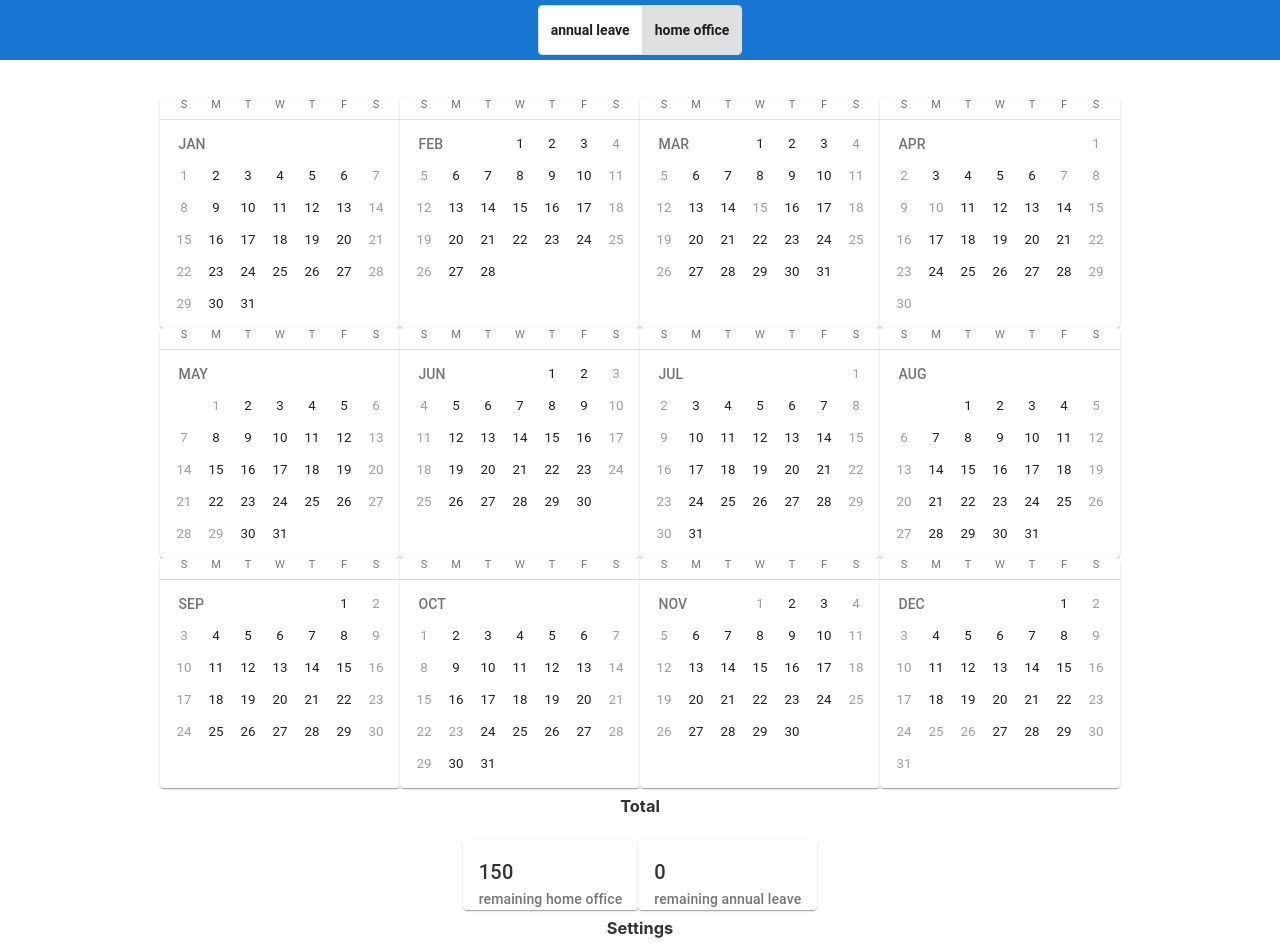
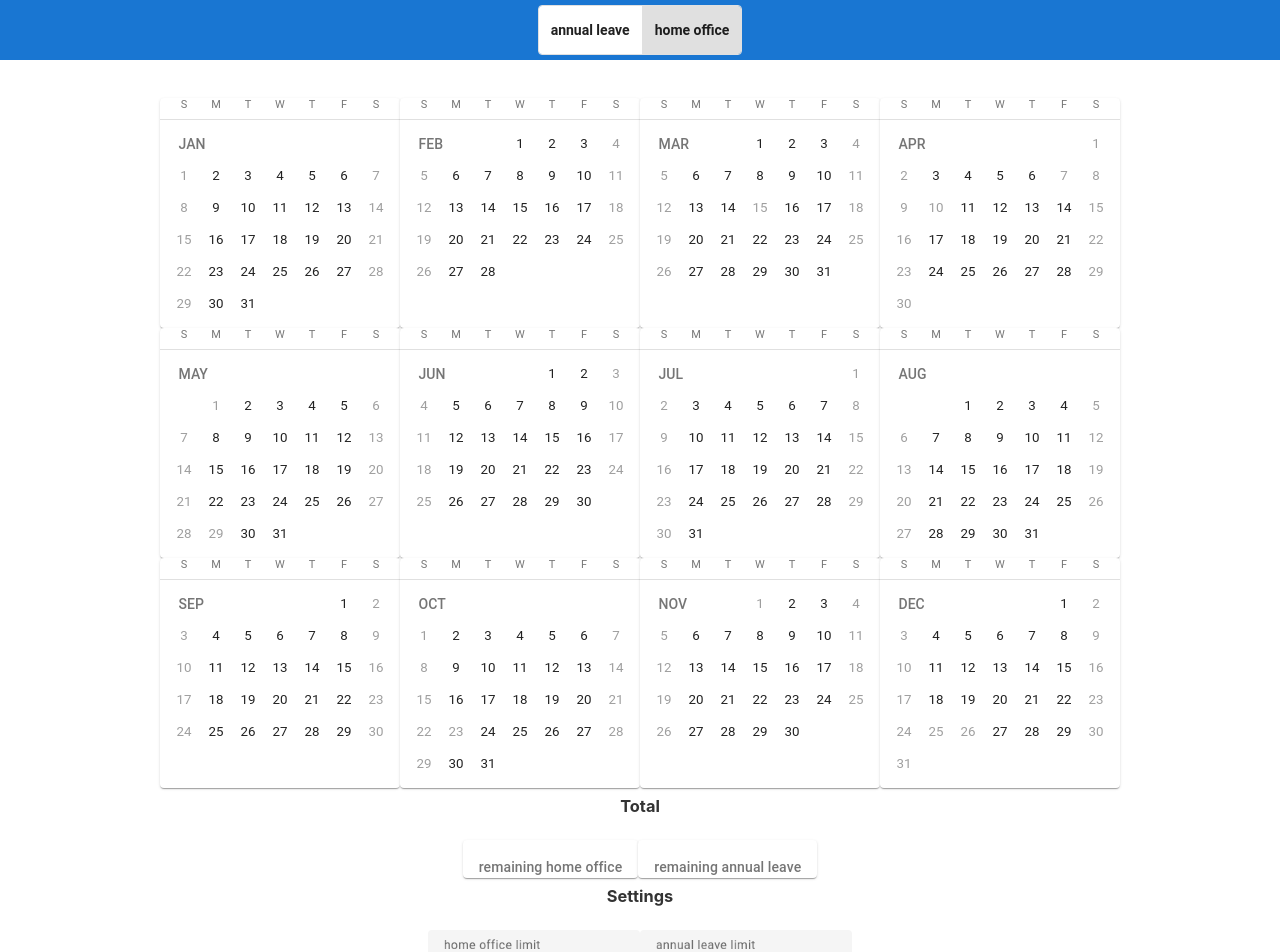
Before and after one commit to attilarepka/ho-calculator, an Angular app: page / in a window 1280 px wide. Shown: the top 952 px of the page. Built offline with nearby package versions, Linux system fonts and the light colour scheme; what ngx-filesaver would draw is missing.

Commit message:
Continue WIP

```diff
--- a/src/app/app.component.html
+++ b/src/app/app.component.html
@@ -21,13 +21,13 @@
     <div class="card-container">
     <mat-card>
         <mat-card-header>
-            <mat-card-title>150</mat-card-title>
+            <mat-card-title>{{remaningHomeOffice}}</mat-card-title>
             <mat-card-subtitle>remaining home office</mat-card-subtitle>
         </mat-card-header>
     </mat-card>
     <mat-card>
         <mat-card-header>
-            <mat-card-title>0</mat-card-title>
+            <mat-card-title>{{remaningAnnualLeave}}</mat-card-title>
             <mat-card-subtitle>remaining annual leave</mat-card-subtitle>
         </mat-card-header>
     </mat-card>
--- a/src/app/app.component.ts
+++ b/src/app/app.component.ts
@@ -30,6 +30,8 @@ interface Payload {
 })
 export class AppComponent implements AfterViewInit {
     payload: Payload;
+    remaningHomeOffice: number;
+    remaningAnnualLeave: number;
     selectionType: string = "homeoffice";
     title = 'ho-calc';
     fileService: any;
@@ -59,6 +61,18 @@ export class AppComponent implements AfterViewInit {
                 this.payload.daysMap.delete(key);
             else
                 this.payload.daysMap.set(key, this.selectionType);
+            let usedHomeOffice = 0;
+            let usedAnnualLeave = 0;
+            this.payload.daysMap.forEach((value) => {
+                if (value === "homeoffice")
+                    usedHomeOffice++;
+                else
+                    ++usedAnnualLeave
+            });
+            this.remaningHomeOffice =
+                this.payload.homeOfficeLimit - usedHomeOffice;
+            this.remaningAnnualLeave =
+                this.payload.annualLeaveLimit - usedAnnualLeave;
         }
 
     resetPayload = ():
@@ -66,6 +80,8 @@ export class AppComponent implements AfterViewInit {
             this.payload.daysMap.clear();
             this.payload.annualLeaveLimit = 0;
             this.payload.homeOfficeLimit = 150;
+            this.remaningHomeOffice = 0;
+            this.remaningAnnualLeave = 0;
 
             this.notifyChildren();
         }
```
